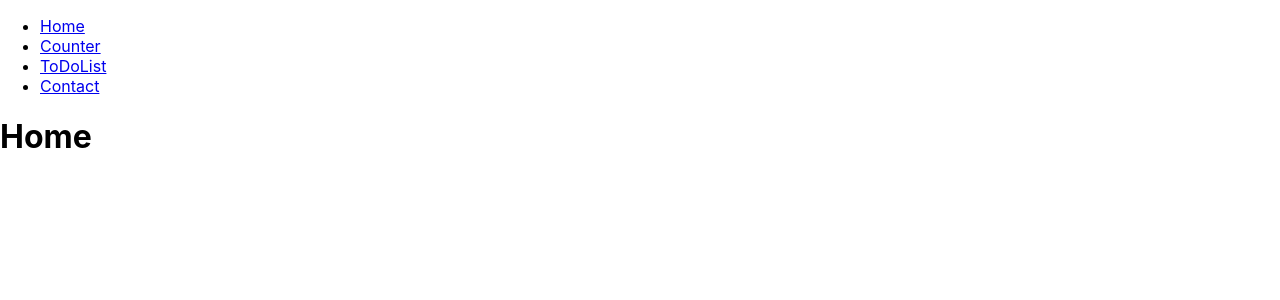
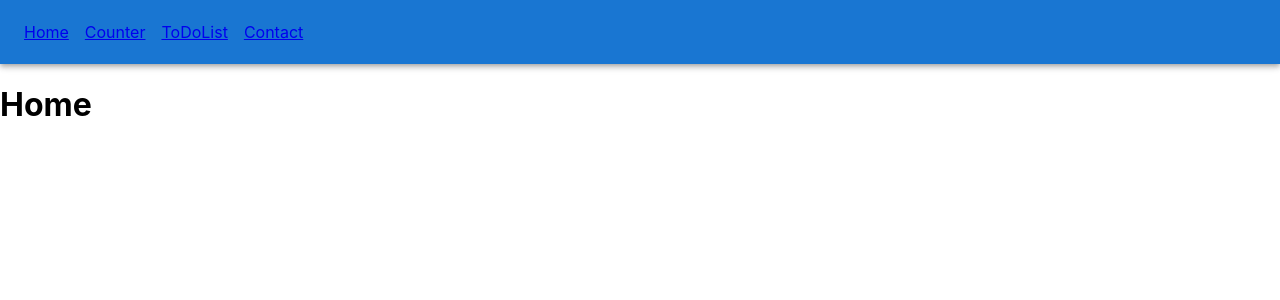
Before and after one commit to vknanavati/test, a React (Create React App) app: page / in a window 1280 px wide. Shown: the top 300 px of the page. Built offline with nearby package versions, Linux system fonts and the light colour scheme.

Commit message:
styled App with MUI, removed ul tags.

```diff
--- a/src/App.js
+++ b/src/App.js
@@ -3,27 +3,22 @@ import {Home} from './components/Home';
 import {Contact} from './components/Contact';
 import {Counter} from './components/Counter';
 import {ToDoList} from './components/ToDoList';
+import {AppBar, Toolbar, Box} from '@mui/material';
 
 
 function App() {
   return (
     <>
-      <nav>
-        <ul>
-          <li>
+      <AppBar position="static">
+        <Toolbar>
+          <Box sx={{display: "flex", gap:2}}>
             <Link to="/">Home</Link>
-          </li>
-          <li>
             <Link to="/counter">Counter</Link>
-          </li>
-          <li>
             <Link to="/todo">ToDoList</Link>
-          </li>
-          <li>
             <Link to="/contact">Contact</Link>
-          </li>
-        </ul>
-      </nav>
+          </Box>
+        </Toolbar>
+      </AppBar>
       <Routes>
         <Route path="/" element={<Home/>}/>
         <Route path="/counter" element={<Counter/>}/>
```
